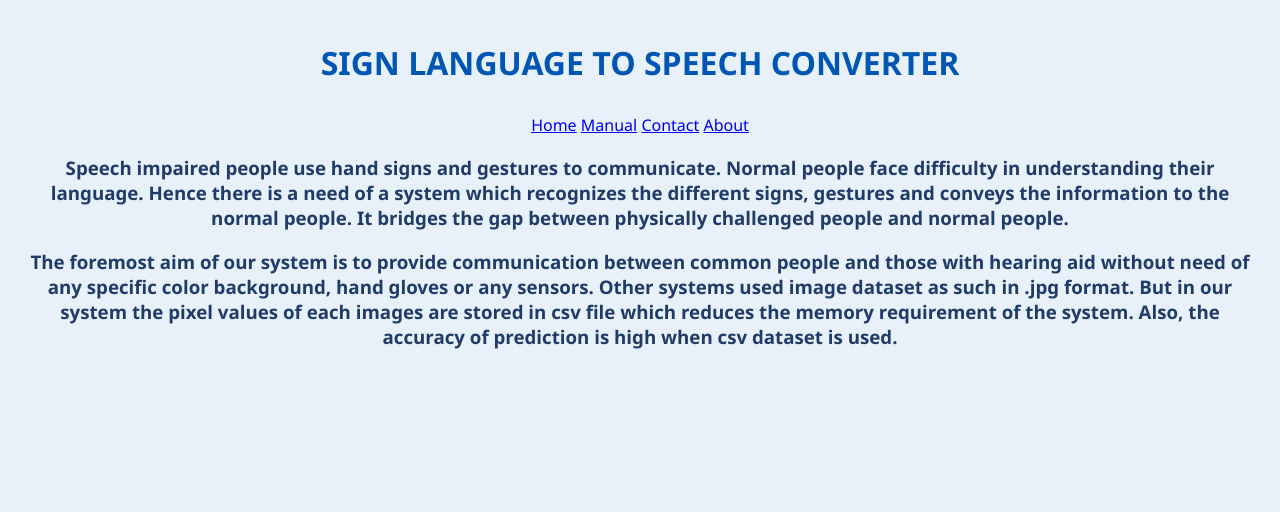
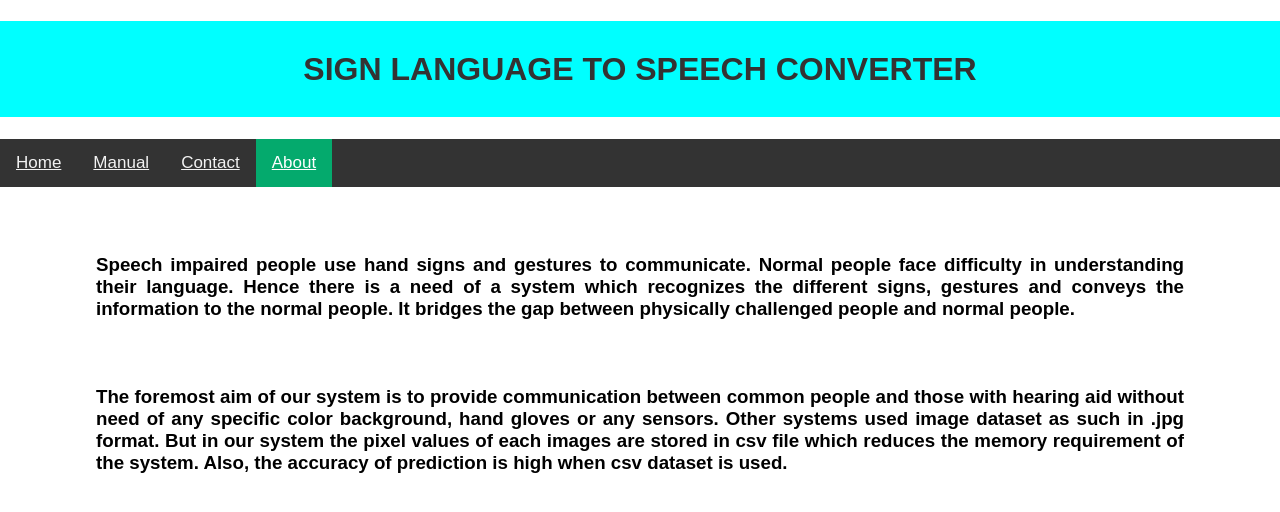
Before and after one commit to Sanmuga/sign-language-detection, a Flask app: page /about in a window 1280 px wide. Shown: the top 512 px of the page. Run offline with Flask 3, Linux system fonts and the light colour scheme.

Commit message:
Update style.css

```diff
--- a/static/style.css
+++ b/static/style.css
@@ -1,48 +1,45 @@
 body {
-    font-family: 'Segoe UI', sans-serif;
-    background: #e8f1fa;
-    color: #1f3b67;
-    text-align: center;
     margin: 0;
-    padding: 20px;
+    font-family: Arial, Helvetica, sans-serif;
 }
 
-.container {
-    max-width: 960px;
-    margin: auto;
-    background: #ffffff;
-    border-radius: 12px;
-    box-shadow: 0 8px 24px rgba(0, 68, 119, 0.1);
-    padding: 40px;
+.topnav {
+    overflow: hidden;
+    background-color: #333;
+}
+
+.topnav a {
+    float: left;
+    color: #f2f2f2;
+    text-align: center;
+    padding: 14px 16px;
+    font-size: 17px;
+}
+
+.topnav a:hover {
+    background-color: #ddd;
+    color: black;
+}
+
+.topnav a.active {
+    background-color: #04AA6D;
+    color: white;
 }
 
 h1 {
-    color: #0056b3;
-    margin-bottom: 30px;
+    color: #333;
+    background-color: cyan;
+    line-height: 1in;
+    text-align: center;
 }
 
-.video-section img {
-    width: 100%;
-    max-width: 640px;
-    border-radius: 10px;
-    box-shadow: 0 6px 12px rgba(0,0,0,0.1);
+h3 {
+    padding-left: 1in;
+    padding-right: 1in;
+    padding-top: 0.5in;
+    text-align: justify;
 }
 
-.output-section {
-    margin-top: 30px;
+h4,p {
+    padding-left: 0.5in;
 }
-
-#detected-text {
-    font-size: 24px;
-    color: #003366;
-    font-weight: bold;
-    letter-spacing: 2px;
-}
-
-.header-image img {
-    width: 100%;
-    max-width: 400px;
-    margin-bottom: 30px;
-    border-radius: 10px;
-    border: 2px solid #b3d1ff;
-}
```
